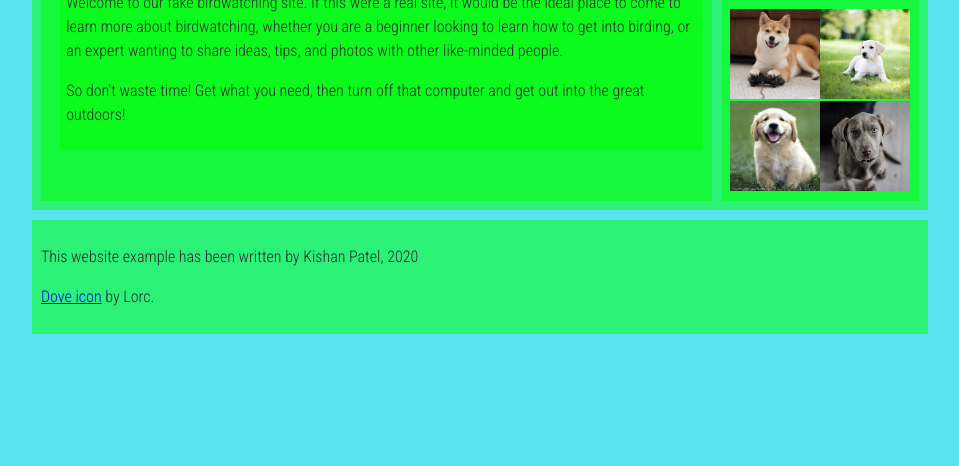
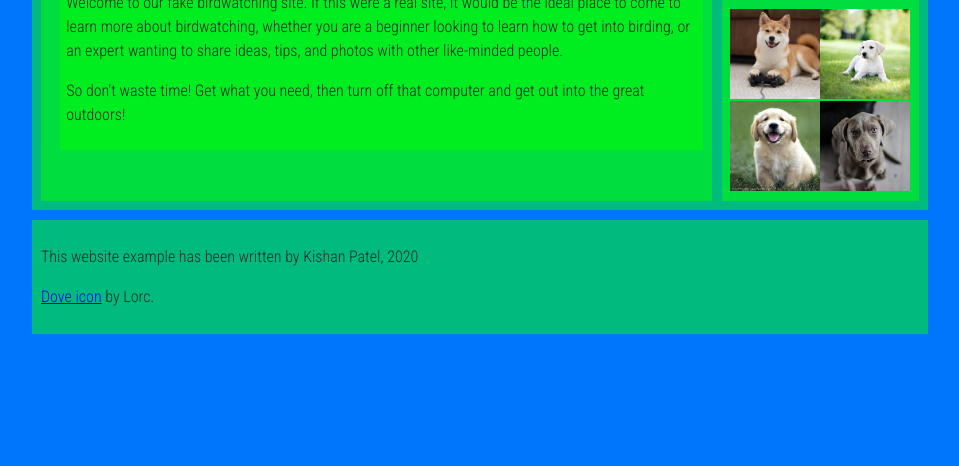
Before and after one commit to kishanpatel1996/kishanpatel1996.github.io, a plain HTML site: page lab_3/index.html in a window 1280 px wide. Shown: the part 334-800 px from the top of the page, without its empty margins (160-1119 px from the left). Drawn offline with Linux system fonts and the light colour scheme; a web font is replaced by a local one.

Commit message:
initial commit

```diff
--- a/lab_3/style.css
+++ b/lab_3/style.css
@@ -7,7 +7,7 @@ html, body {
 
 html {
   font-size: 10px;
-  background-color: #59e3f0;
+  background-color: #0076fc;
 }
 
 body {
```
